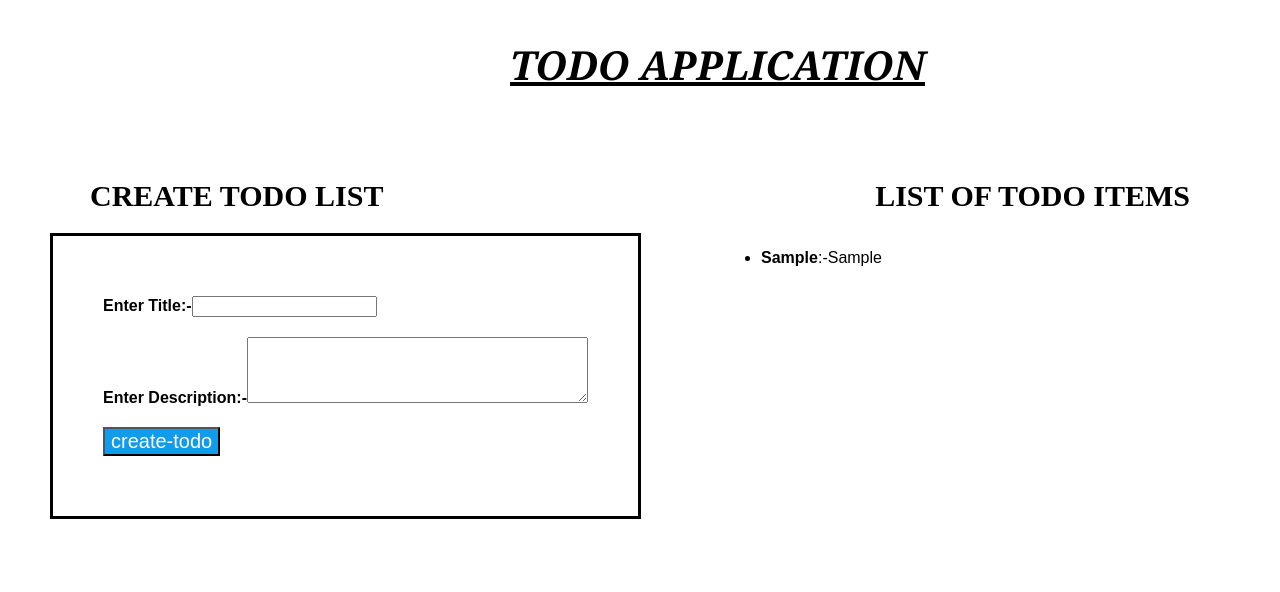
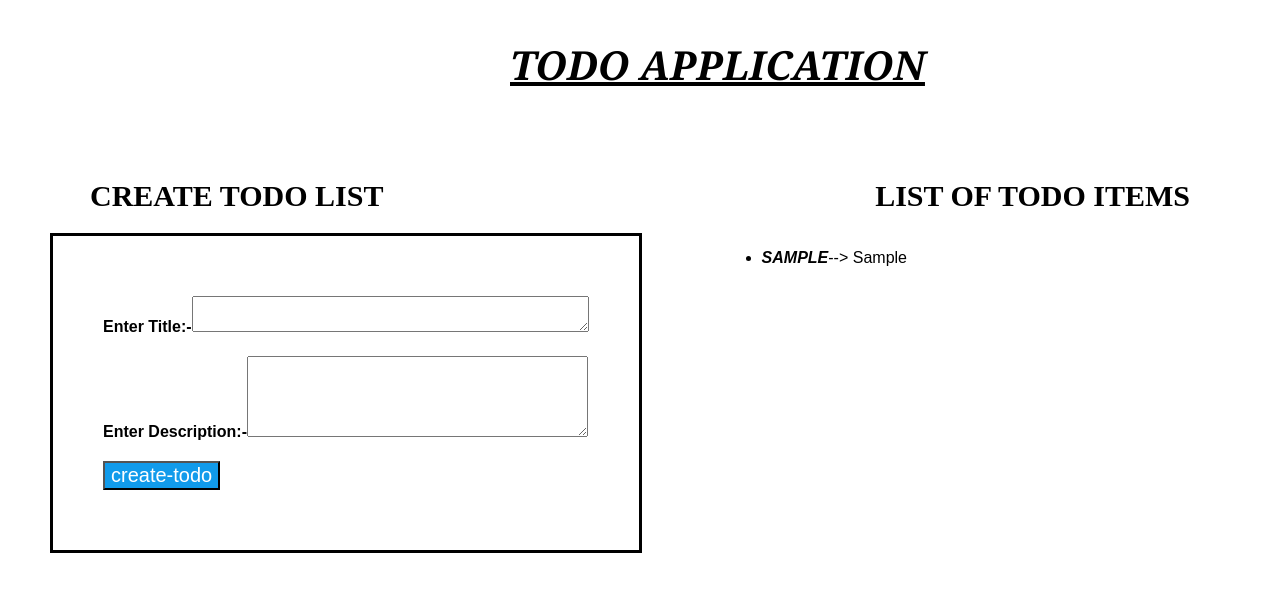
Before and after one commit to Himanshu-1997/TodoApp, a React (Create React App) app: page / in a window 1280 px wide. Both pictures are taken after typing "Sample", "Sample" into the empty fields and a click on the input "create-todo". Shown: the top 592 px of the page. Built offline with nearby package versions, Linux system fonts and the light colour scheme; the HTML template or start-up script is replaced by a standard one.

Commit message:
small fix

```diff
--- a/src/createtodolist-component.js
+++ b/src/createtodolist-component.js
@@ -26,7 +26,7 @@ class Createtodolist extends React.Component {
       name: "",
       description: ""
     };
-    b.name = this.state.name;
+    b.name = this.state.name.toUpperCase();
     b.description = this.state.description;
     a.push(b);
     localStorage.setItem("items", JSON.stringify(a));
@@ -45,8 +45,10 @@ class Createtodolist extends React.Component {
             <label>
               <b>Enter Title:-</b>
             </label>
-            <input
-              type="text"
+            <textarea
+              // type="text"
+              rows="2"
+              cols="47"
               value={this.state.name}
               onChange={this.handleChangeName}
             />
@@ -57,7 +59,7 @@ class Createtodolist extends React.Component {
             </label>
             <textarea
               value={this.state.description}
-              rows="4"
+              rows="5"
               cols="40"
               onChange={this.handleChangeDescription}
             />
--- a/src/index.css
+++ b/src/index.css
@@ -84,3 +84,6 @@ tr:nth-child(even) {
   align-items: left;
   flex-wrap: nowrap;
 }
+lable textarea{
+  vertical-align: middle;
+}
--- a/src/todos-component.js
+++ b/src/todos-component.js
@@ -8,7 +8,10 @@ class Todos extends React.Component {
       <ul className="list1">
         {this.props.list.map(data => (
           <li>
-            <b>{data.name}</b>:-{data.description}
+            <i>
+              <b>{data.name}</b>
+            </i>
+            --> {data.description}
           </li>
         ))}
       </ul>
```
